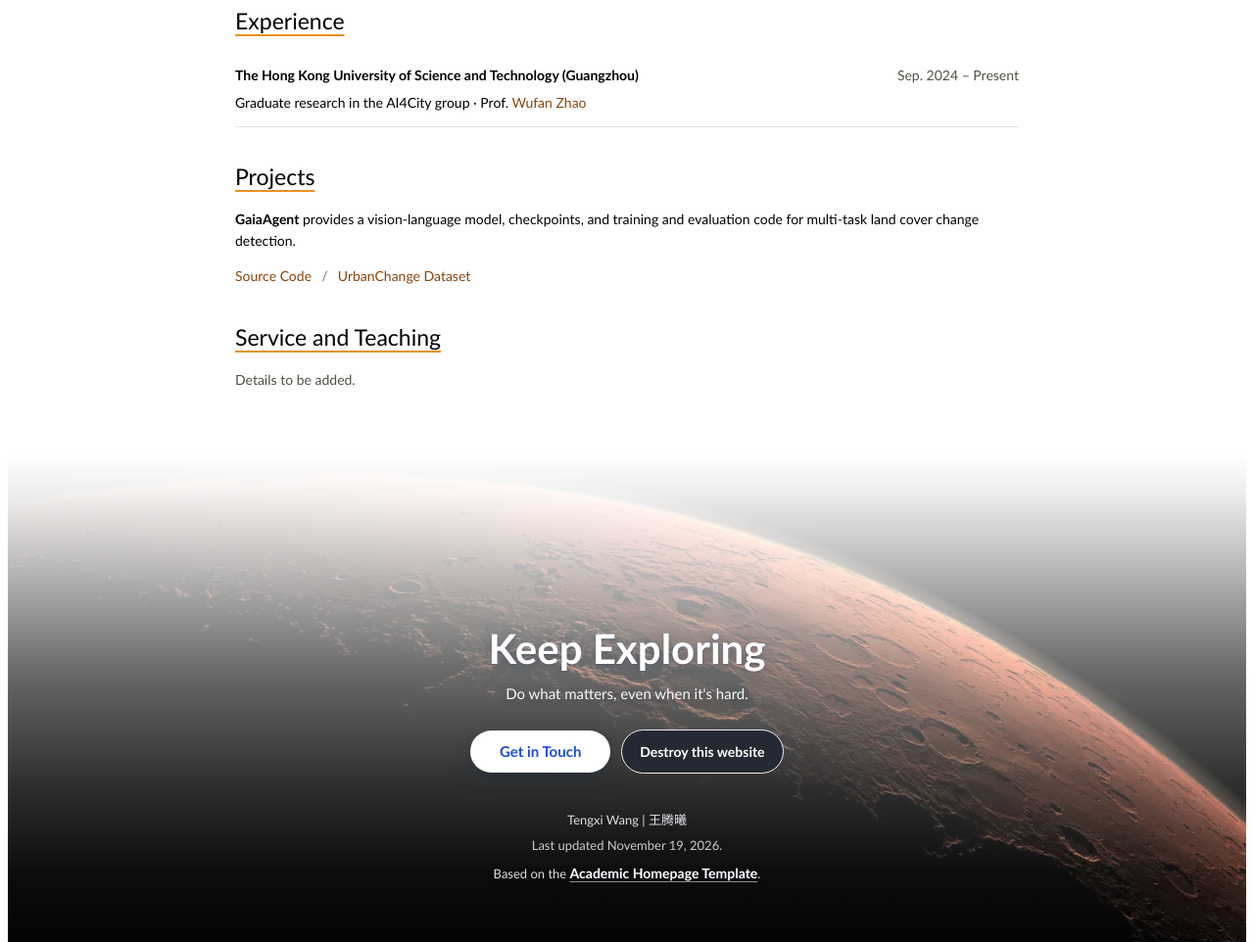
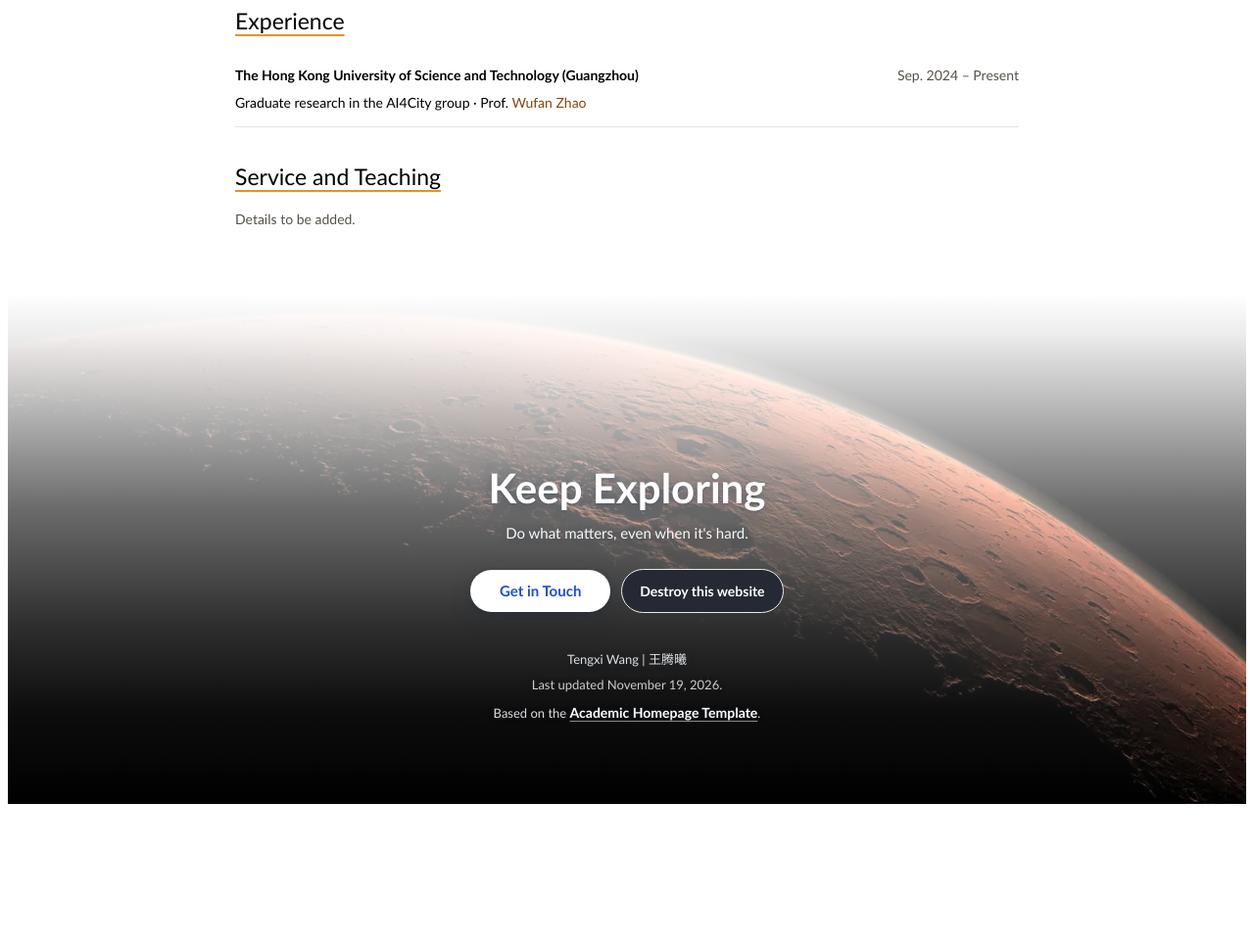
Before and after one commit to tengxiwang5/tengxiwang5.github.io, a plain HTML site: page index.html in a window 1280 px wide. Shown: the part 1191-2153 px from the top of the page at 98% size. After the commit the page ends 2020 px from the top, so only its background shows below. Drawn offline with Linux system fonts and the light colour scheme.

Commit message:
Remove Projects section from homepage

```diff
--- a/index.html
+++ b/index.html
@@ -97,12 +97,6 @@
       </ul>
     </section>
 
-    <section class="page-section academic-section" id="projects" aria-labelledby="projects-heading">
-      <h2 id="projects-heading">Projects</h2>
-      <p><strong>GaiaAgent</strong> provides a vision-language model, checkpoints, and training and evaluation code for multi-task land cover change detection.</p>
-      <p class="academic-links"><a href="https://github.com/tengxiwang5/GaiaAgent_Code">Source Code</a><a href="https://github.com/tengxiwang5/GaiaAgent_Code#-urbanchange-benchmark">UrbanChange Dataset</a></p>
-    </section>
-
     <section class="page-section academic-section" id="service" aria-labelledby="service-heading">
       <h2 id="service-heading">Service and Teaching</h2>
       <p class="academic-muted">Details to be added.</p>
```
